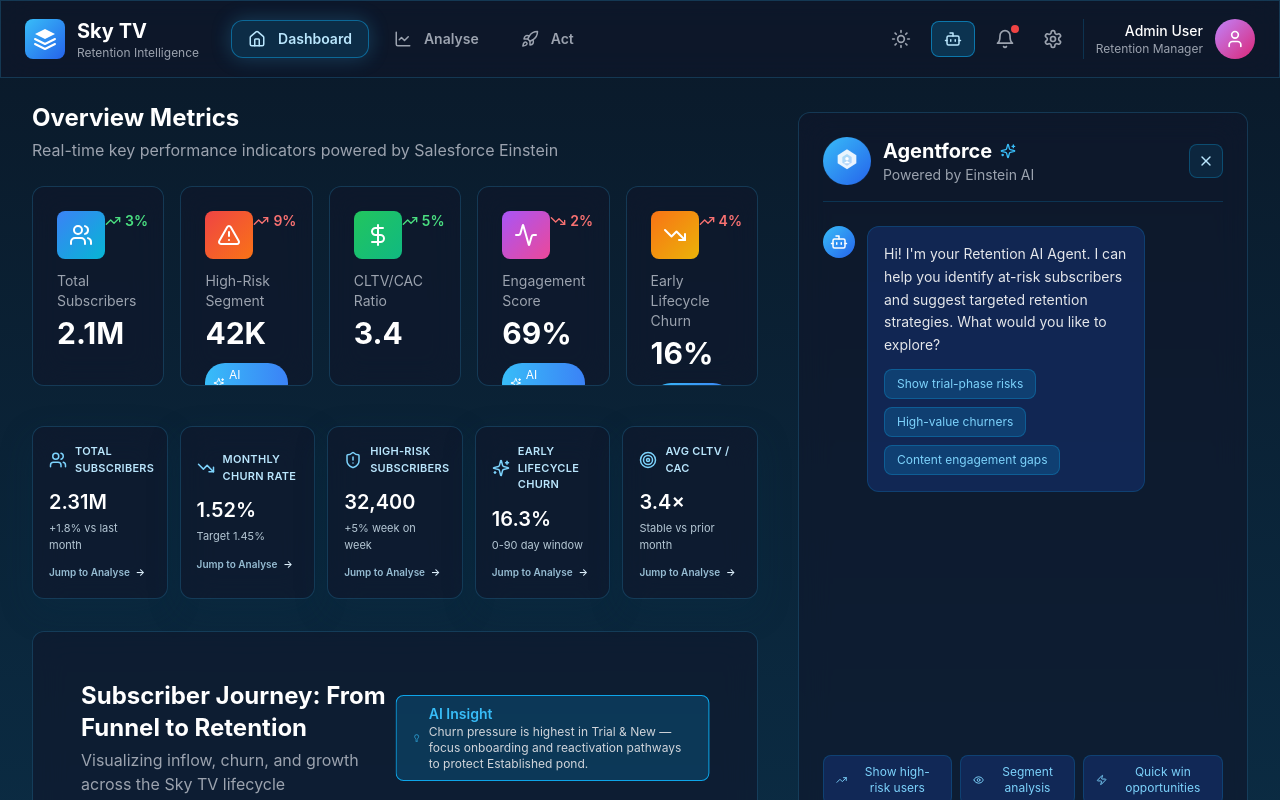
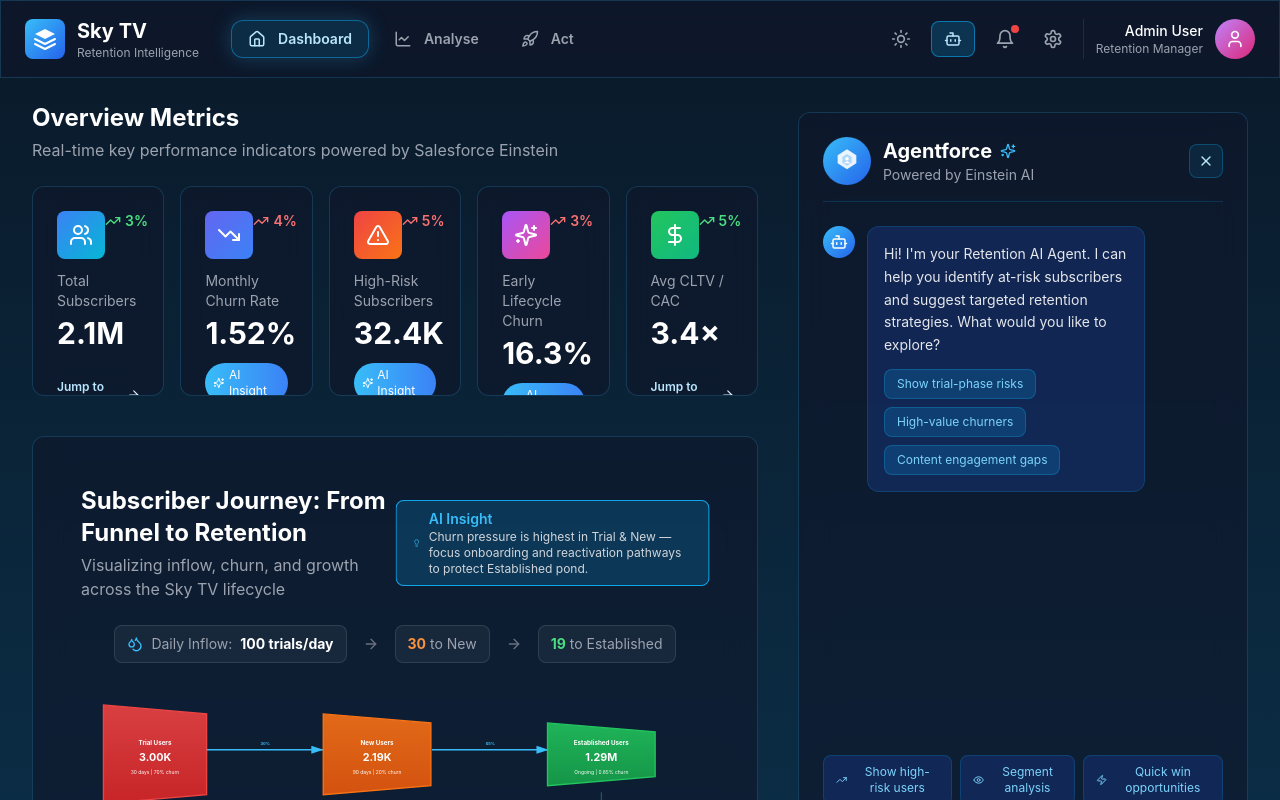
Before and after one commit to arunabh88/ChurnDashboard_Markus_New, a Next.js app: page / in a window 1280 px wide. Shown: the top 800 px of the page. Built offline with nearby package versions, Linux system fonts and the light colour scheme.

Commit message:
Unify dashboard KPIs into single row

```diff
--- a/components/HeaderBar.tsx
+++ b/components/HeaderBar.tsx
@@ -1,8 +1,17 @@
 'use client';
 
 import { motion } from 'framer-motion';
-import { TrendingUp, TrendingDown, Users, AlertTriangle, DollarSign, Activity, Sparkles, Sun, Moon } from 'lucide-react';
-import { formatNumber } from '@/lib/utils';
+import {
+  TrendingUp,
+  TrendingDown,
+  Users,
+  AlertTriangle,
+  DollarSign,
+  Sparkles,
+  Sun,
+  Moon,
+  ArrowRight,
+} from 'lucide-react';
 import { useTheme } from '@/app/providers';
 import { useState, useEffect } from 'react';
 
@@ -14,9 +23,21 @@ interface MetricCardProps {
   hasAIInsight?: boolean;
   tooltip?: string;
   gradient: string;
+  filterId: string;
+  onNavigateAnalyse?: (filterId: string) => void;
 }
 
-const MetricCard = ({ title, value, change, icon, hasAIInsight, tooltip, gradient }: MetricCardProps) => {
+const MetricCard = ({
+  title,
+  value,
+  change,
+  icon,
+  hasAIInsight,
+  tooltip,
+  gradient,
+  filterId,
+  onNavigateAnalyse,
+}: MetricCardProps) => {
   const isPositive = change > 0;
   const isNegativeMetric = title.includes('Risk') || title.includes('Churn');
   const trendColor = isNegativeMetric ? (isPositive ? 'text-red-400' : 'text-green-400') : (isPositive ? 'text-green-400' : 'text-red-400');
@@ -26,7 +47,16 @@ const MetricCard = ({ title, value, change, icon, hasAIInsight, tooltip, gradien
       initial={{ opacity: 0, y: 20 }}
       animate={{ opacity: 1, y: 0 }}
       whileHover={{ scale: 1.02, boxShadow: '0 0 25px rgba(14, 165, 233, 0.4)' }}
-      className="glass-card rounded-xl p-6 relative overflow-hidden group cursor-pointer h-[200px] flex flex-col"
+      onClick={() => onNavigateAnalyse?.(filterId)}
+      onKeyDown={(event) => {
+        if (event.key === 'Enter' || event.key === ' ') {
+          event.preventDefault();
+          onNavigateAnalyse?.(filterId);
+        }
+      }}
+      role="button"
+      tabIndex={0}
+      className="glass-card relative flex h-[210px] cursor-pointer flex-col overflow-hidden rounded-xl p-6 transition-transform focus:outline-none focus-visible:ring-2 focus-visible:ring-sky-400/70 group"
     >
       <div className="flex items-start justify-between mb-3">
         <div className={`p-3 rounded-lg bg-gradient-to-br ${gradient} kpi-icon-wrapper`}>
@@ -60,11 +90,26 @@ const MetricCard = ({ title, value, change, icon, hasAIInsight, tooltip, gradien
           💡 {tooltip}
         </motion.div>
       )}
+
+      <div className="mt-4 inline-flex items-center gap-1 text-xs font-semibold text-sky-200">
+        Jump to Analyse
+        <motion.span
+          animate={{ x: [0, 3, 0] }}
+          transition={{ duration: 1.6, repeat: Infinity }}
+          className="text-sky-100"
+        >
+          <ArrowRight size={14} />
+        </motion.span>
+      </div>
     </motion.div>
   );
 };
 
-export default function HeaderBar() {
+interface HeaderBarProps {
+  onNavigateAnalyse?: (filterId: string) => void;
+}
+
+export default function HeaderBar({ onNavigateAnalyse }: HeaderBarProps) {
   const { theme, toggleTheme } = useTheme();
   const [mounted, setMounted] = useState(false);
 
@@ -80,41 +125,46 @@ export default function HeaderBar() {
       icon: <Users size={24} />,
       hasAIInsight: false,
       gradient: 'from-blue-500 to-cyan-500',
+      filterId: 'total-subscribers',
     },
     {
-      title: 'High-Risk Segment',
-      value: '42K',
-      change: 9,
+      title: 'Monthly Churn Rate',
+      value: '1.52%',
+      change: 4,
+      icon: <TrendingDown size={24} />,
+      hasAIInsight: true,
+      tooltip: 'Target 1.45%. Monitor billing drop-offs in week 3.',
+      gradient: 'from-indigo-500 to-blue-500',
+      filterId: 'monthly-churn',
+    },
+    {
+      title: 'High-Risk Subscribers',
+      value: '32.4K',
+      change: 5,
       icon: <AlertTriangle size={24} />,
       hasAIInsight: true,
       tooltip: 'Churn rising in first 45 days. Personalize onboarding.',
       gradient: 'from-red-500 to-orange-500',
+      filterId: 'high-risk',
     },
     {
-      title: 'CLTV/CAC Ratio',
-      value: '3.4',
+      title: 'Early Lifecycle Churn',
+      value: '16.3%',
+      change: 3,
+      icon: <Sparkles size={24} />,
+      hasAIInsight: true,
+      tooltip: '80% of churners show inactivity in first 6 weeks.',
+      gradient: 'from-purple-500 to-pink-500',
+      filterId: 'early-lifecycle',
+    },
+    {
+      title: 'Avg CLTV / CAC',
+      value: '3.4×',
       change: 5,
       icon: <DollarSign size={24} />,
       hasAIInsight: false,
       gradient: 'from-green-500 to-emerald-500',
-    },
-    {
-      title: 'Engagement Score',
-      value: '69%',
-      change: -2,
-      icon: <Activity size={24} />,
-      hasAIInsight: true,
-      tooltip: 'Drop in live TV viewing hours detected.',
-      gradient: 'from-purple-500 to-pink-500',
-    },
-    {
-      title: 'Early Lifecycle Churn',
-      value: '16%',
-      change: 4,
-      icon: <TrendingDown size={24} />,
-      hasAIInsight: true,
-      tooltip: '80% of churners show inactivity in first 6 weeks.',
-      gradient: 'from-orange-500 to-yellow-500',
+      filterId: 'cltv-cac',
     },
   ];
 
@@ -139,7 +189,7 @@ export default function HeaderBar() {
             animate={{ opacity: 1, y: 0 }}
             transition={{ delay: index * 0.1 }}
           >
-            <MetricCard {...metric} />
+            <MetricCard {...metric} onNavigateAnalyse={onNavigateAnalyse} />
           </motion.div>
         ))}
       </div>
--- a/components/views/DashboardView.tsx
+++ b/components/views/DashboardView.tsx
@@ -3,7 +3,6 @@
 import { motion } from 'framer-motion';
 import dynamic from 'next/dynamic';
 import JourneyMap from '@/components/JourneyMap';
-import { KpiPulseBar } from '@/components/dashboard/KpiPulseBar';
 import { PriorityAlerts } from '@/components/dashboard/PriorityAlerts';
 
 const HeaderBar = dynamic(() => import('@/components/HeaderBar'), { ssr: false });
@@ -16,15 +15,13 @@ interface DashboardViewProps {
 export function DashboardView({ onNavigateAnalyse, onNavigateActions }: DashboardViewProps) {
   return (
     <div className="space-y-10">
-      <HeaderBar />
+      <HeaderBar
+        onNavigateAnalyse={(filterId) => {
+          onNavigateAnalyse(filterId, 'overview');
+        }}
+      />
 
       <div className="space-y-8">
-        <KpiPulseBar
-          onNavigateAnalyse={(filterId) => {
-            onNavigateAnalyse(filterId, 'overview');
-          }}
-        />
-
         <motion.div
           initial={{ opacity: 0, y: 20 }}
           animate={{ opacity: 1, y: 0 }}
```
